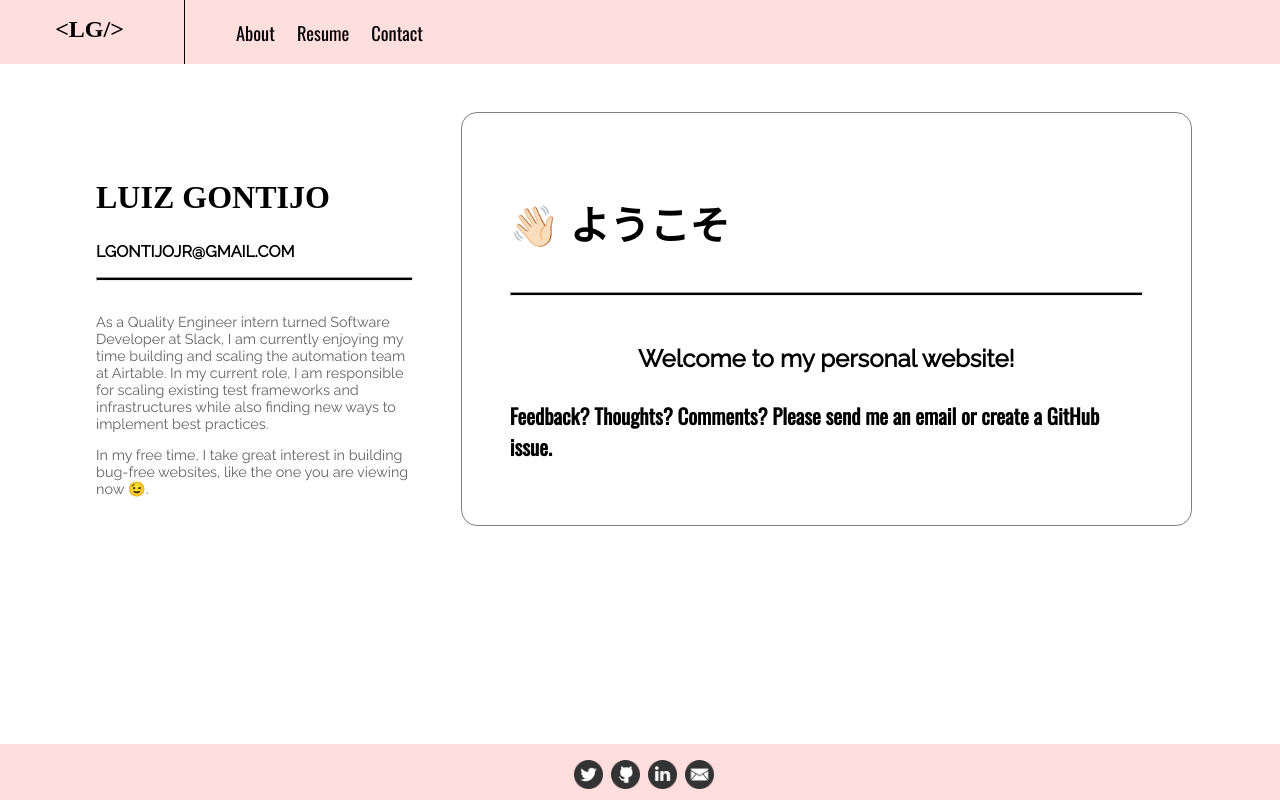
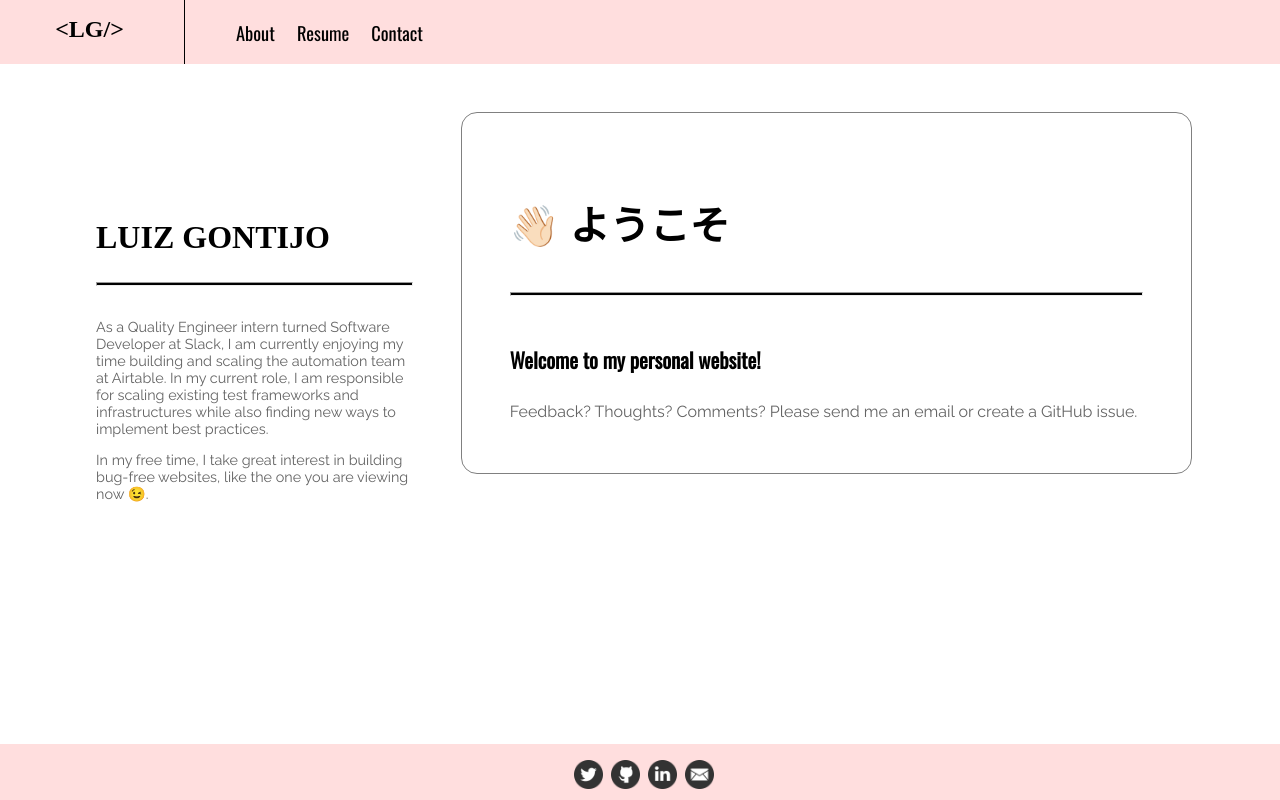
Before and after one commit to lgontijojr/Personal-Website, a React (Create React App) app: page / in a window 1280 px wide. Built offline with nearby package versions, Linux system fonts and the light colour scheme; a web font is replaced by a local one.

Commit message:
Last fixes before public release

```diff
--- a/src/components/Profile.jsx
+++ b/src/components/Profile.jsx
@@ -5,7 +5,6 @@ const Profile = () => {
   return (
     <aside className="profile">
       <h1 className="name">LUIZ GONTIJO</h1>
-      <h3 className="email">LGONTIJOJR@GMAIL.COM</h3>
       <hr />
       <div className="description">
         {profileText.map((item) => {
--- a/src/css/components/_profile.css
+++ b/src/css/components/_profile.css
@@ -3,7 +3,7 @@
   width: 50%;
   padding: 3.5em 3em 3em 0.5em;
   font-family: "Raleway", sans-serif;
-  margin-top: 1em;
+  margin-top: 3.5em;
 }
 
 .profile hr {
--- a/src/static/data/about.js
+++ b/src/static/data/about.js
@@ -7,7 +7,7 @@ export const aboutText = [
         item_title: "",
         item_description: [
           "Born and raised in Goiânia, Brazil, I immigrated to the United States in 2012 with little comprehension of the English language. I taught myself to read and speak English by consuming countless hours of American media and by practicing amongst peers. My first job in America was a janitor at the local Buffalo Wild Wings. I used this opportunity to further improve my English which landed me a server role and then ultimately a position in management.",
-          "I would eventually work as a specialist with Apple in a local retail store where I taught myself Spanish to better communicate with Spanish speaking customers. As I quest for knowledge continued Luiz found myself joining the Year Up program in 2017 which led me to an internship at Slack as a Quality Engineering Intern on the iOS team. My capabilities were quickly acknowledged by leadership which granted me a dual internship with the WebApp team. In two years time I was able to jump from QE Intern to QE Associate and eventually QE Engineer. In the last two years my love for language learning reemerged, naturally shifting me into Software Engineer roles at Slack and now Airtable. I am now proficient in Brazilian Portuguese, English, and Spanish.",
+          "I would eventually work as a specialist with Apple in a local retail store where I taught myself Spanish to better communicate with Spanish speaking customers. As my quest for knowledge continued I found myself joining the Year Up program in 2017 which led me to an internship at Slack as a Quality Engineering Intern on the iOS team. My capabilities were quickly acknowledged by leadership which granted me a dual internship with the WebApp team. In two years time I was able to jump from QE Intern to QE Associate and eventually QE Engineer. In the last two years my love for language learning reemerged, naturally shifting me into Software Engineer roles at Slack and now Airtable. I am now proficient in Brazilian Portuguese, English, and Spanish.",
         ],
         item_list: [],
       },
@@ -25,7 +25,6 @@ export const aboutText = [
           "🌎 Have visited 7 countries",
           "♊️ I’m 26, and a Gemini",
           "🌁 Living in the Bay Area",
-          "🥋 Black belt in Taekwondo",
         ],
       },
     ],
--- a/src/static/data/contact.js
+++ b/src/static/data/contact.js
@@ -1,10 +1,10 @@
 export const contactText = [
   {
-    section_title: "Email",
+    section_title: "",
     items: [
       {
-        item_title: "LGONTIJOJR@GMAIL.COM",
-        item_description: [],
+        item_title: "Email",
+        item_description: ["LGONTIJOJR@GMAIL.COM"],
         item_list: [],
       },
     ],
--- a/src/static/data/resume.js
+++ b/src/static/data/resume.js
@@ -42,7 +42,7 @@ export const resumeText = [
     items: [
       {
         item_title: "General Assembly",
-        item_description: ["10 weeks course JavaScript."],
+        item_description: ["10-week course JavaScript."],
         item_list: [],
       },
       {
--- a/src/static/data/welcome.js
+++ b/src/static/data/welcome.js
@@ -1,11 +1,12 @@
 export const welcomeText = [
   {
-    section_title: "Welcome to my personal website!",
+    section_title: "",
     items: [
       {
-        item_title:
+        item_title: "Welcome to my personal website!",
+        item_description: [
           "Feedback? Thoughts? Comments? Please send me an email or create a GitHub issue.",
-        item_description: [],
+        ],
         item_list: [],
       },
     ],
```
